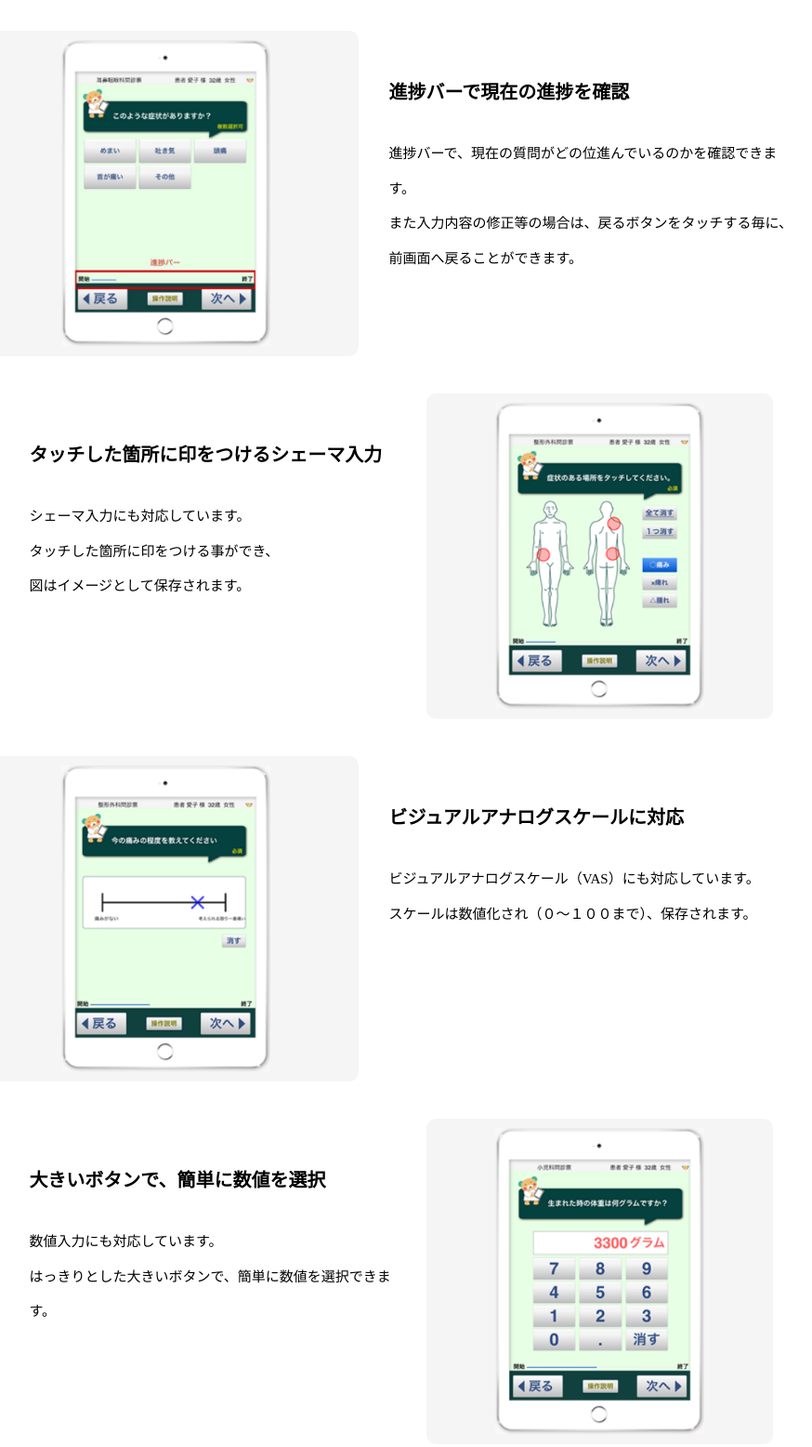
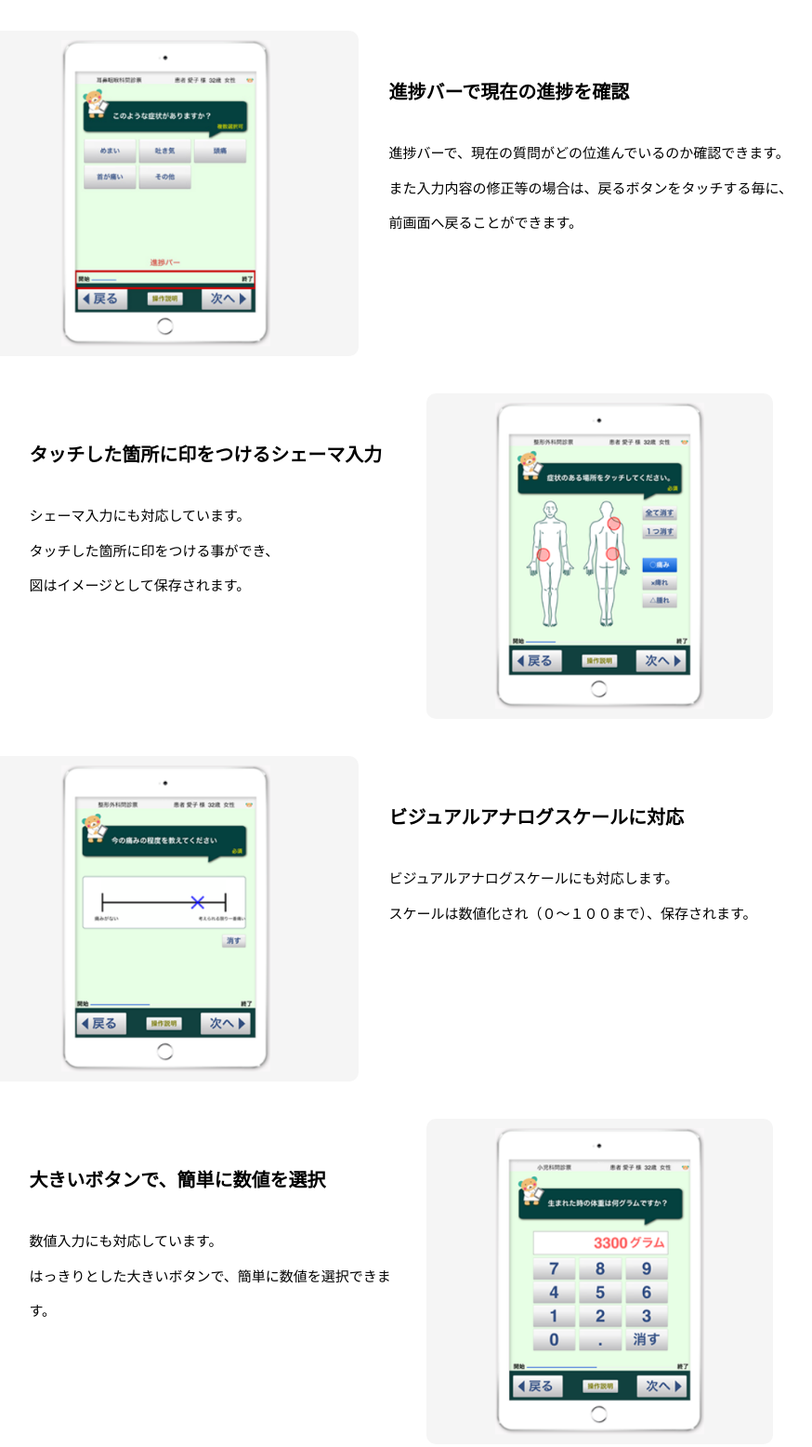
Before and after one commit to yusukesaino/BEARDLP, a plain HTML site: page index.html in a window 1280 px wide. Shown: the part 4060-5616 px from the top of the page at 93% size, without its empty margins (240-1114 px from the left). Drawn offline with Linux system fonts and the light colour scheme.

```diff
--- a/index.html
+++ b/index.html
@@ -149,7 +149,7 @@
                     </div>
                     <div class="interface-content-box-text">
                         <h4>進捗バーで現在の進捗を確認</h4>
-                        <p>進捗バーで、現在の質問がどの位進んでいるのかを確認できます。<br>
+                        <p>進捗バーで、現在の質問がどの位進んでいるのか確認できます。<br>
                            また入力内容の修正等の場合は、戻るボタンをタッチする毎に、<br class="sp-none tb-none">
                            前画面へ戻ることができます。
                         </p>
@@ -175,8 +175,8 @@
                     </div>
                     <div class="interface-content-box-text">
                         <h4>ビジュアルアナログスケールに対応</h4>
-                        <p>ビジュアルアナログスケール（VAS）にも対応しています。<br>
-                           スケールは数値化され（０〜１００まで）、保存されます。
+                        <p>ビジュアルアナログスケールにも対応します。<br>
+                           スケールは数値化され（０〜１００まで）、<br class="pc-none tb-none">保存されます。
                         </p>
                     </div>
                     <div class="interface-content-box-img pc-none">
@@ -187,7 +187,7 @@
                     <div class="interface-content-box-text">
                         <h4>大きいボタンで、簡単に数値を選択</h4>
                         <p>数値入力にも対応しています。<br>
-                           はっきりとした大きいボタンで、簡単に数値を選択できます。
+                           はっきりとした大きいボタンで、<br class="pc-none tb-none">簡単に数値を選択できます。
                         </p>
                     </div>
                     <div class="interface-content-box-img">
```
